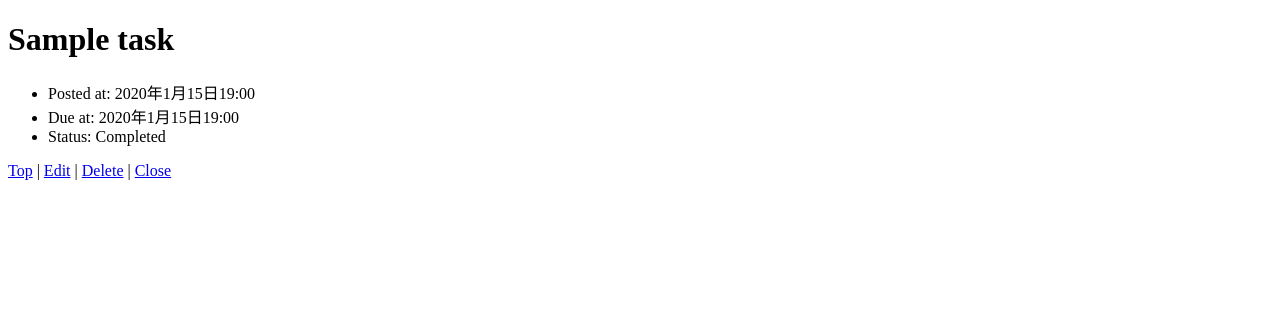
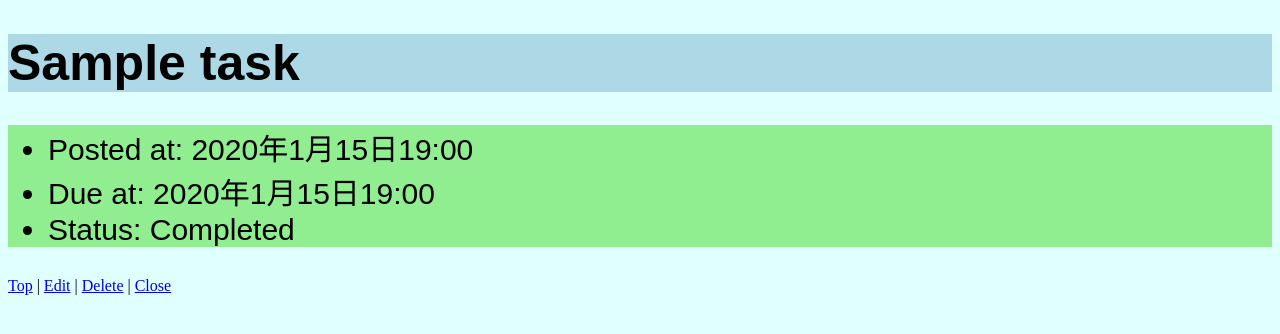
Before and after one commit to 1F10230250/django-test-exercise, a Django app: page /1/ in a window 1280 px wide. Shown: the top 334 px of the page. Run offline with Django 5.2, Linux system fonts and the light colour scheme; tables that the repository leaves empty hold one stand-in row (values such as "Sample post").

Commit message:
detail-cssの追加

```diff
--- /dev/null
+++ b/todo/templates/todo/css/detail.css
@@ -0,0 +1,15 @@
+h1 {
+    background-color : lightblue;
+    font-family: arial;
+    font-size: 50px;
+}
+
+body{
+    background-color : lightcyan;
+}
+
+ul{
+    background-color : lightgreen;
+    font-family: arial;
+    font-size: 30px;
+}
--- a/todo/templates/todo/detail.html
+++ b/todo/templates/todo/detail.html
@@ -6,6 +6,7 @@
     <title>To Do Application</title>
     <meta charset="UTF-8">
     <meta name="author" content="INIAD">
+    <link rel="stylesheet" type="text/css" href="css/detail.css">
   </head>
 
   <body>
```
